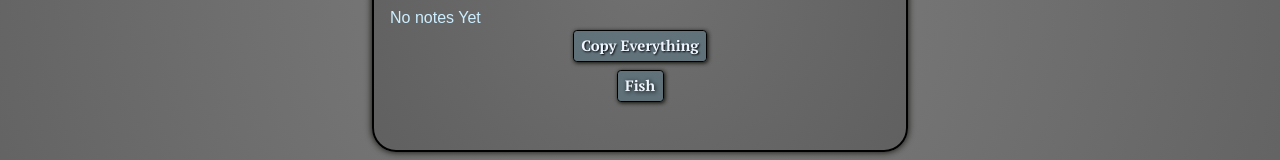
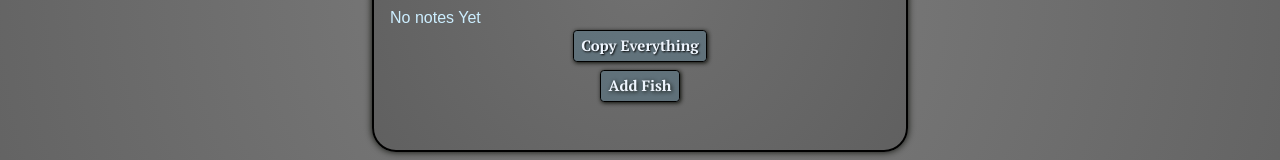
Before and after one commit to MyBaBB/MyBABB-Remember, a React (Vite) app: page / in a window 1280 px wide. Shown: the part 420-580 px from the top of the page. Built offline with nearby package versions, Linux system fonts and the light colour scheme.

Commit message:
words add fish

```diff
--- a/src/TodoFolder/WholeTodo.jsx
+++ b/src/TodoFolder/WholeTodo.jsx
@@ -96,7 +96,7 @@ export default function App() {
               className={`btn2 mt-2 mb-8 toggleButton relative flex justify-center m-auto    text-blue-50
                 font-PTSerif-Bold   hover:bg-gradient-to-b ${isRandomEmojiEnabled ? 'from-green-600 to-green-950' : 'from-red-600 to-red-950'}`}
             >
-              {isRandomEmojiEnabled ? "Fish" : "No Fish"}
+              {isRandomEmojiEnabled ? "Add Fish" : "No Fish"}
             </button>
 
       </div>
```
